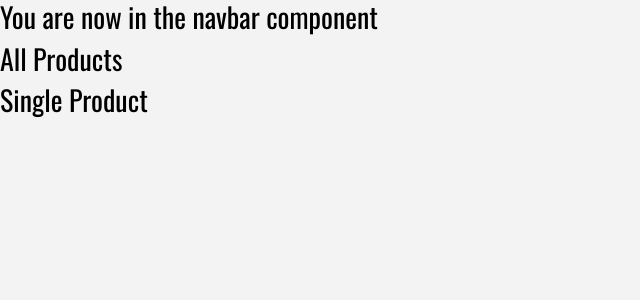
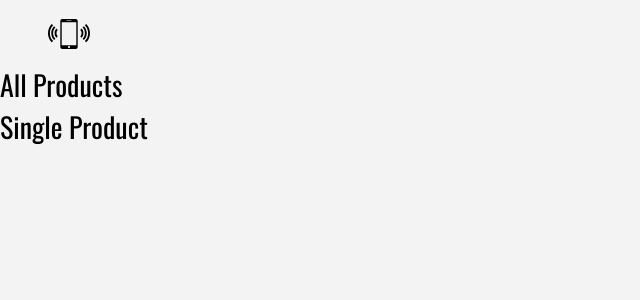
Before and after one commit to cornets28/e-buy-phones, a React (Create React App) app: page / in a window 1280 px wide. Shown: the top 300 px of the page, without its empty margins (0-640 px from the left). Built offline with nearby package versions, Linux system fonts and the light colour scheme.

Commit message:
add logo in navbar.js

```diff
--- a/src/components/Navbar.js
+++ b/src/components/Navbar.js
@@ -1,11 +1,19 @@
-import React, { Component } from 'react'
+import React, { Component } from 'react';
+import { Link } from "react-router-dom";
+import logoApp from '../logo.svg';
 
 export default class Navbar extends Component {
   render() {
     return (
-      <div>
-        <h3 className="">You are now in the navbar component</h3>
-      </div>
-    )
+      <nav className="navbar navbar-expand-sm navbar-dark px-sm-5">
+        {/* https://www.iconfinder.com/icons/1243689/call_phone_icon Creative
+        Commons (Attribution 3.0 Unported);
+        https://www.iconfinder.com/Makoto_msk */}
+
+        <Link to="/">
+          <img src={logoApp} alt="logo" className="navbar-brand" />
+        </Link>
+      </nav>
+    );
   }
 }
```
